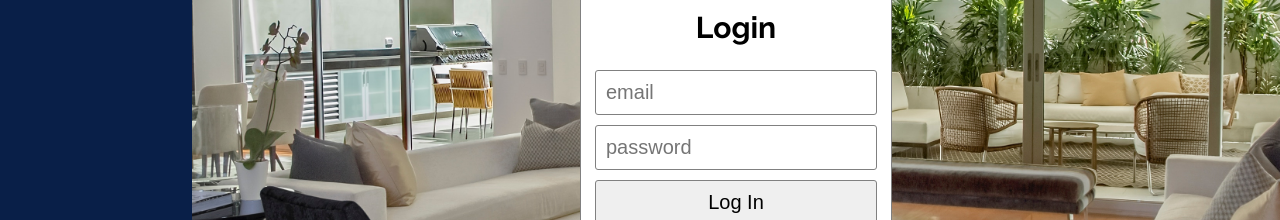
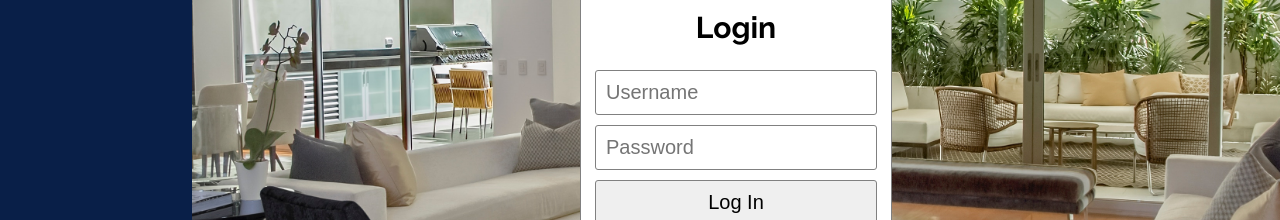
Before and after one commit to grantmcgrath/RESAproject, a React (Create React App) app: page /LogIn in a window 1280 px wide. Shown: the part 347-567 px from the top of the page. Built offline with nearby package versions, Linux system fonts and the light colour scheme.

Commit message:
Changed email field to username

```diff
--- a/src/components/LogIn.js
+++ b/src/components/LogIn.js
@@ -10,8 +10,8 @@ export default class LogIn extends Component {
       <div id="log_in">
         <form id="log_in_form">
           <h1 id="login_title">Login</h1>
-          <input type="text" name="email" placeholder="email" className="log_in_email" />
-          <input type="password" name="password" placeholder="password" className="log_in_password" />
+          <input type="text" name="username" placeholder="Username" className="log_in_username" />
+          <input type="password" name="password" placeholder="Password" className="log_in_password" />
           <input type="submit"  value="Log In" className="submit_clear" />
         </form>
       </div>
--- a/src/styles/login.css
+++ b/src/styles/login.css
@@ -58,7 +58,7 @@ input {
   width: 282px;
 }
 
-.log_in_email, .log_in_password {
+.log_in_username, .log_in_password {
   width: 260px;
   padding: 10px;
 }
```
